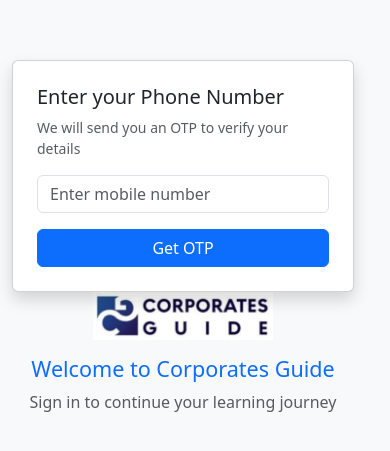
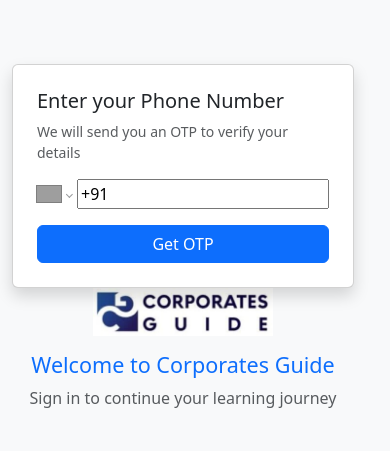
Before and after one commit to jhilik-corpotatesguide/lms, a React (Vite) app: page / in a window 390 px wide. Shown: the part 177-628 px from the top of the page. Built offline with nearby package versions, Linux system fonts and the light colour scheme; grey boxes are pictures that could not be loaded.

Commit message:
phone number add

```diff
--- a/src/App.css
+++ b/src/App.css
@@ -11,4 +11,8 @@
   .login-card {
     width: 100%;
   }
+
+  .row {
+    text-align: center;
+  }
 }
--- a/src/Login.jsx
+++ b/src/Login.jsx
@@ -1,94 +1,22 @@
-import { useState } from "react";
-import logo from "./assets/logo.jpg";
+import PhoneCard from "./components/Phonecard";
+import LogoCard from "./components/Logocard";
 
 function Login() {
-  const [step, setStep] = useState(1);
-  const [mobile, setMobile] = useState("");
-  const [otp, setOtp] = useState("");
-
-  const handleGetOtp = () => {
-    if (mobile.length !== 10) {
-      alert("Please enter 10 digit mobile number");
-      return;
-    }
-    setStep(2);
-  };
-
-  const handleVerifyOtp = () => {
-    if (otp.length !== 6) {
-      alert("Please enter 6 digit OTP");
-      return;
-    }
-    alert("OTP Verified Successfully");
-  };
-
   return (
     <div className="container-fluid vh-100 d-flex align-items-center bg-light">
-      <div className="row w-100 justify-content-center">
+      <div className="row w-100 justify-content-center align-items-center">
 
         {/* LEFT CARD */}
         <div className="col-md-4 d-flex justify-content-center">
-          <div className="card shadow p-4 login-card">
-            <h5>Enter your Phone Number</h5>
-            <p className="text-muted small">
-              We will send you an OTP to verify your details
-            </p>
-
-            {step === 1 && (
-              <>
-                <input
-                  type="text"
-                  className="form-control mb-3"
-                  placeholder="Enter mobile number"
-                  value={mobile}
-                  onChange={(e) => setMobile(e.target.value)}
-                />
-                <button className="btn btn-primary w-100" onClick={handleGetOtp}>
-                  Get OTP
-                </button>
-              </>
-            )}
-
-            {step === 2 && (
-              <>
-                <input
-                  type="text"
-                  className="form-control mb-3"
-                  placeholder="Enter OTP"
-                  value={otp}
-                  onChange={(e) => setOtp(e.target.value)}
-                />
-                <button
-                  className="btn btn-success w-100"
-                  onClick={handleVerifyOtp}
-                >
-                  Verify OTP
-                </button>
-
-                <p
-                  className="text-primary text-center mt-3"
-                  style={{ cursor: "pointer" }}
-                  onClick={() => setStep(1)}
-                >
-                  Change mobile number
-                </p>
-              </>
-            )}
-          </div>
+          <PhoneCard />
         </div>
 
-        {/* GAP COLUMN (controls spacing)
+        {/* SMALL GAP */}
         <div className="col-md-1"></div>
 
         {/* RIGHT CARD */}
-        <div className="col-md-4 d-flex flex-column justify-content-center align-items-center text-center">
-          <img src={logo} alt="Logo" className="logo-img" />
-          <h4 className="mt-3 text-primary">
-            Welcome to Corporates Guide
-          </h4>
-          <p className="text-muted">
-            Sign in to continue your learning journey
-          </p>
+        <div className="col-md-4">
+          <LogoCard />
         </div>
 
       </div>
--- /dev/null
+++ b/src/components/Logocard.jsx
@@ -0,0 +1,17 @@
+import logo from "../assets/logo.jpg";
+
+function LogoCard() {
+  return (
+    <div className="d-flex flex-column justify-content-center align-items-center text-center">
+      <img src={logo} alt="Logo" className="logo-img" />
+      <h4 className="mt-3 text-primary">
+        Welcome to Corporates Guide
+      </h4>
+      <p className="text-muted">
+        Sign in to continue your learning journey
+      </p>
+    </div>
+  );
+}
+
+export default LogoCard;
--- /dev/null
+++ b/src/components/Phonecard.jsx
@@ -0,0 +1,126 @@
+import { useState } from "react";
+import PhoneInput from "react-phone-number-input";
+import { isValidPhoneNumber } from "libphonenumber-js";
+import "react-phone-number-input/style.css";
+
+function PhoneCard() {
+  // Step control: 1 = phone, 2 = OTP
+  const [step, setStep] = useState(1);
+
+  // Stores full phone number with country code (+91...)
+  const [phone, setPhone] = useState("");
+
+  // OTP value
+  const [otp, setOtp] = useState("");
+
+  // Error message
+  const [error, setError] = useState("");
+
+  // Loading state for OTP verify
+  const [loading, setLoading] = useState(false);
+
+  // Handle Get OTP button
+  const handleGetOtp = () => {
+    // Check if phone number is empty
+    if (!phone) {
+      setError("Please enter your phone number.");
+      return;
+    }
+
+    // Validate phone number for selected country
+    if (!isValidPhoneNumber(phone)) {
+      setError("Please enter a valid phone number.");
+      return;
+    }
+
+    // Clear error and move to OTP step
+    setError("");
+    setStep(2);
+
+    // Phone number is already in E.164 format
+    console.log("Sending OTP to:", phone);
+  };
+
+  // Handle OTP verification
+  const handleVerifyOtp = () => {
+    // Validate OTP (6 digits only)
+    if (otp.length !== 6 || isNaN(otp)) {
+      setError("Please enter a valid 6-digit OTP.");
+      return;
+    }
+
+    setError("");
+    setLoading(true);
+
+    // Fake API call simulation
+    setTimeout(() => {
+      setLoading(false);
+      alert("OTP Verified Successfully!");
+    }, 2000);
+  };
+
+  // Go back to phone number step
+  const handleBack = () => {
+    setStep(1);
+    setOtp("");
+    setError("");
+  };
+
+  return (
+    <div className="card shadow p-4 login-card">
+      <h5>Enter your Phone Number</h5>
+      <p className="text-muted small">
+        We will send you an OTP to verify your details
+      </p>
+
+      {/* Error message */}
+      {error && <div className="alert alert-danger small">{error}</div>}
+
+      {/* STEP 1: Phone Number */}
+      {step === 1 && (
+        <>
+          {/* Phone input with ALL country flags */}
+          <PhoneInput
+            international
+            defaultCountry="IN"
+            value={phone}
+            onChange={setPhone}
+            className="mb-3"
+          />
+
+          <button className="btn btn-primary w-100" onClick={handleGetOtp}>
+            Get OTP
+          </button>
+        </>
+      )}
+
+      {/* STEP 2: OTP */}
+      {step === 2 && (
+        <>
+          <input
+            type="text"
+            className="form-control mb-3"
+            placeholder="Enter OTP"
+            value={otp}
+            onChange={(e) => setOtp(e.target.value)}
+            maxLength="6"
+          />
+
+          <button
+            className="btn btn-success w-100"
+            onClick={handleVerifyOtp}
+            disabled={loading}
+          >
+            {loading ? "Verifying..." : "Verify OTP"}
+          </button>
+
+          <button className="btn btn-link w-100 mt-2" onClick={handleBack}>
+            Change mobile number
+          </button>
+        </>
+      )}
+    </div>
+  );
+}
+
+export default PhoneCard;
```
Also changed, not shown: package.json (+7 -1 lines), login.html (deleted), src/Card1.jsx (deleted), 1 other file (tests, documents, lock files or other folders).
